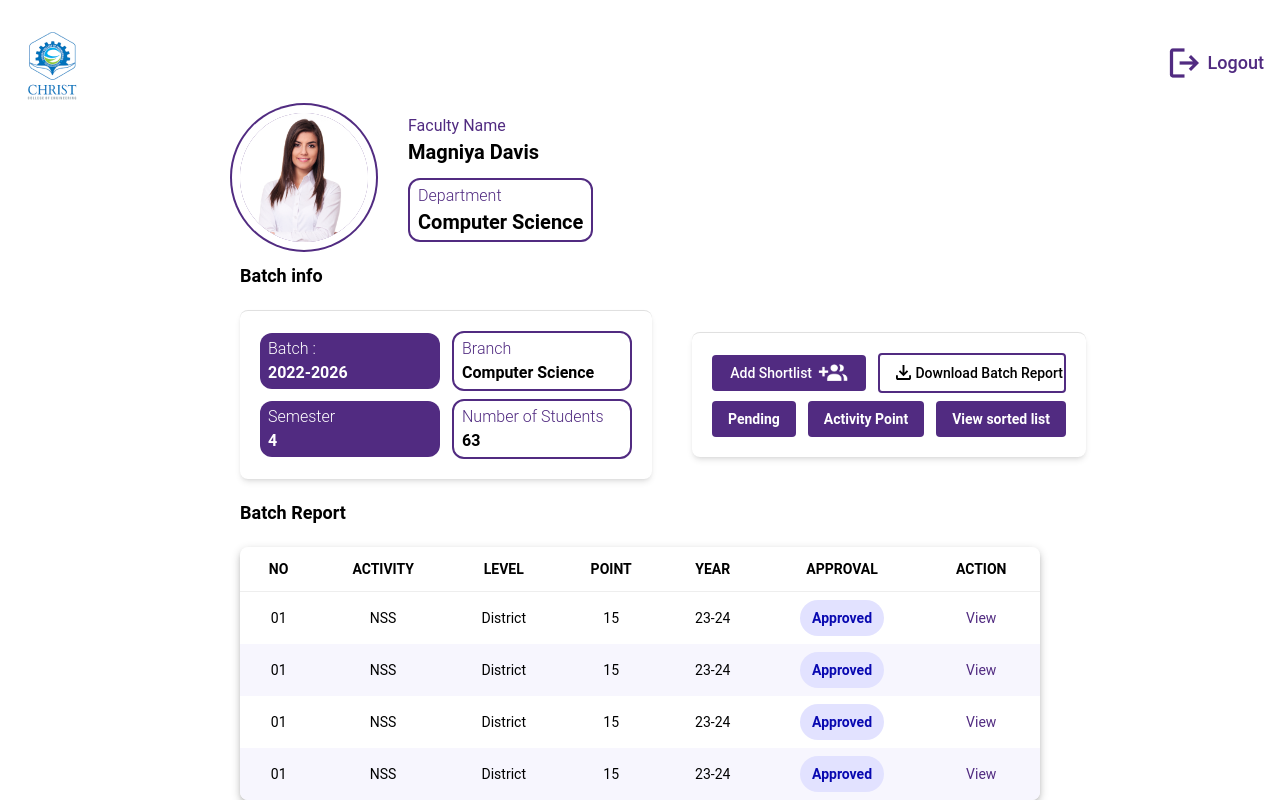
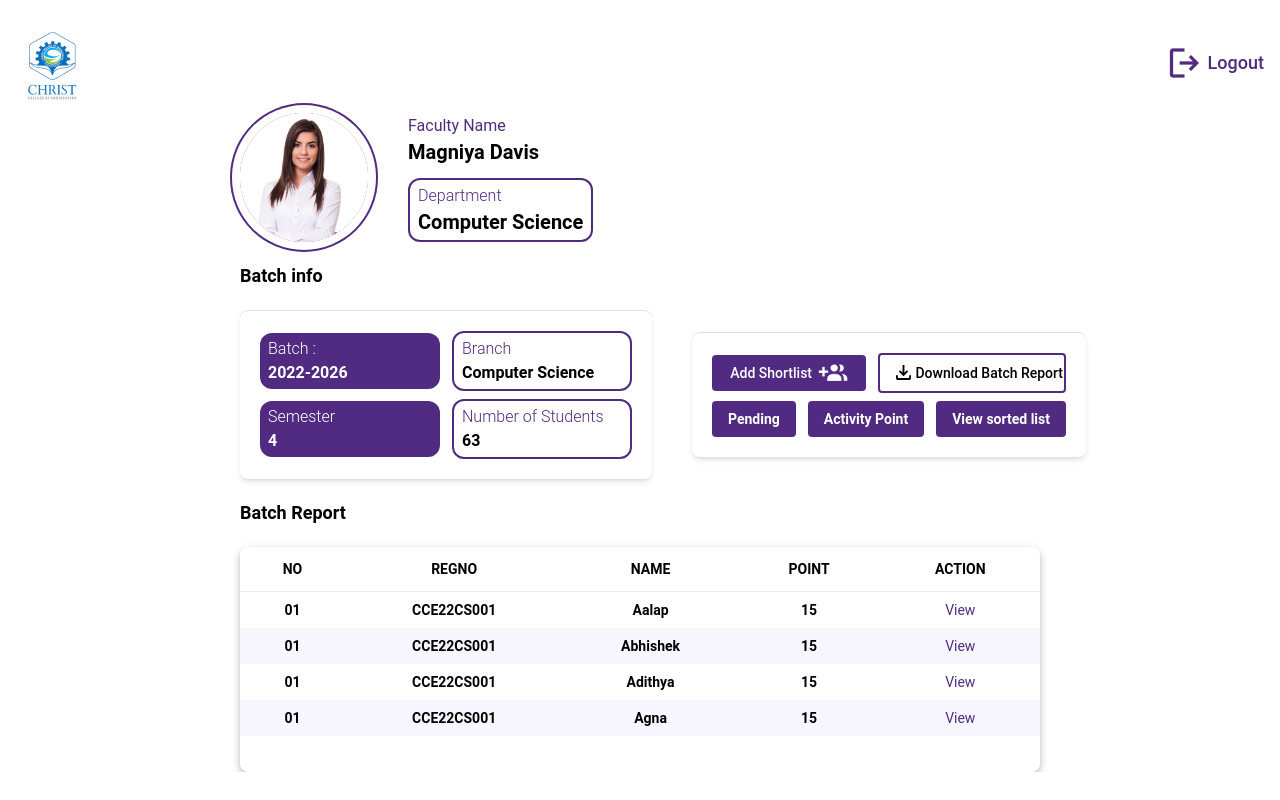
Before and after one commit to AlfrinP/client, a React (Vite) app: page / in a window 1280 px wide. Shown: the part 1383-2183 px from the top of the page. After the commit the page ends 2155 px from the top, so only its background shows below. Built offline with nearby package versions, Linux system fonts and the light colour scheme.

Commit message:
made changes in faculty,created TableFacultyt

```diff
--- a/src/components/Dashboard/DatePicker.jsx
+++ b/src/components/Dashboard/DatePicker.jsx
@@ -37,7 +37,7 @@ const DatePicker = () => {
       <img
         src={Clear}
         alt="clear"
-        className="w-5 ml-2 cursor-pointer"
+        className="w-4 ml-2 cursor-pointer absolute mr-2 right-0"
         onClick={handleClearClick}
       />
     </div>
--- a/src/components/Dashboard/Faculty.jsx
+++ b/src/components/Dashboard/Faculty.jsx
@@ -2,7 +2,7 @@ import React from "react";
 import faculty from "../../assets/Dashboard/Faculty/faculty.png";
 import short from "../../assets/General/short.png";
 import arrow_down from "../../assets/General/arrow_down.svg";
-import Table from "./tables/Table";
+import TableFaculty from "./tables/TableFaculty";
 import Navbar from "../Navbar";
 
 function Faculty() {
@@ -81,7 +81,7 @@ function Faculty() {
         </div>
         <div className="font-bold text-lg w-full text-start">Batch Report</div>
         <div className="w-full center shadow-[0_3px_10px_rgb(0,0,0,0.2)] text-black rounded-lg">
-          <Table />
+          <TableFaculty />
         </div>
       </div>
     </div>
--- a/src/components/Dashboard/ViewCertificate.jsx
+++ b/src/components/Dashboard/ViewCertificate.jsx
@@ -78,7 +78,7 @@ const ViewCertificate = ({ isOpen, handleOpen }) => {
           </div>
           <div>
             <div className="flex flex-row center gap-2">
-              <Button onClick={handleOpenPrint} className="flex flex-row bg-green-100 w-fit p-1 px-2 rounded-md text-lowercase capitalize" style={{color:'#076F2C'}}>
+              <Button onClick={handleOpenPrint} className="flex flex-row bg-green-100 w-fit p-1 px-4 rounded-md text-lowercase capitalize" style={{color:'#076F2C'}}>
                 <img src={Download} alt="download" className=" w-[19px]" />
                 Download
               </Button>
@@ -87,7 +87,7 @@ const ViewCertificate = ({ isOpen, handleOpen }) => {
                 Edit
               </Button>
               <Button className="flex flex-row bg-red-200 w-fit p-1 px-4 rounded-md text-lowercase capitalize" style={{color:'#FF3333'}}>
-                <img src={Delete} alt="clear" />
+                <img src={Delete} alt="delete" />
                 Delete
               </Button>
             </div>
--- a/src/components/Dashboard/tables/Table2.jsx
+++ b/src/components/Dashboard/tables/Table2.jsx
@@ -1,9 +1,6 @@
 import React from "react";
-import ViewCertificate from "../ViewCertificate";
 
 function Table2() {
-  const [openViewCertificate, setOpenViewCertificate] = React.useState(false);
-  const handleOpenViewCertificate = () => setOpenViewCertificate(!openViewCertificate);
 
   const data = [
     {
@@ -37,10 +34,6 @@ function Table2() {
   ];
   return (
     <div className="relative overflow-x-auto shadow-md sm:rounded-lg w-full h-full">
-      <ViewCertificate
-        isOpen={openViewCertificate}
-        handleOpen={handleOpenViewCertificate}
-      />
       <table className="w-full text-sm text-left rtl:text-right text-black">
         <thead className="text-black uppercase bg-gray-5 border-b text-sm">
           <tr>
--- /dev/null
+++ b/src/components/Dashboard/tables/TableFaculty.jsx
@@ -0,0 +1,90 @@
+import React from "react";
+import ViewCertificate from "../ViewCertificate";
+import TableFaculty2 from "./TableFaculty2"
+
+function TableFaculty({ isOpen, handleOpen }) {
+  const [openViewCertificate, setOpenViewCertificate] = React.useState(false);
+  const handleOpenViewCertificate = () => setOpenViewCertificate(!openViewCertificate);
+
+  const [openTable, setOpenTable] = React.useState(false);
+  const handleOpenTable = () => setOpenTable(!openTable);
+
+  const data = [
+    {
+      no: "01",
+      regno: "CCE22CS001",
+      name: "Aalap",
+      point: "15",
+    },
+    {
+      no: "01",
+      regno: "CCE22CS001",
+      name: "Abhishek",
+      point: "15",
+    },
+    {
+      no: "01",
+      regno: "CCE22CS001",
+      name: "Adithya",
+      point: "15",
+    },
+    {
+      no: "01",
+      regno: "CCE22CS001",
+      name: "Agna",
+      point: "15",
+    },
+  ];
+  return (
+    <div className="relative overflow-x-auto shadow-md sm:rounded-lg w-full h-full hover:filter hover:brightness-50 transition cursor-pointer">
+      <ViewCertificate
+        isOpen={openViewCertificate}
+        handleOpen={handleOpenViewCertificate}
+      />
+      <TableFaculty2
+        isOpen={openTable}
+        handleOpen={handleOpenTable}
+      />
+      <table className="w-full text-sm text-left rtl:text-right text-black ">
+        <thead className="text-black uppercase bg-gray-5 border-b text-sm ">
+          <tr>
+            <th scope="col" className="px-5 py-3 text-center ">
+              No
+            </th>
+            <th scope="col" className="px-5 py-3 text-center">
+              Regno
+            </th>
+            <th scope="col" className="px-5 py-3 text-center">
+              Name
+            </th>
+            <th scope="col" className="px-5 py-3 text-center">
+              Point
+            </th>
+            <th scope="col" className="px-5 py-3 text-center">
+              action
+            </th>
+          </tr>
+        </thead>
+        <tbody className="text-black text-md">
+          {data.map((item, index) => (
+            <tr
+              key={index}
+              className="odd:bg-white even:bg-[#F7F6FE] "
+            >
+              <td className="px-5 py-2 text-center font-semibold text-black">{item.no}</td>
+              <td className="px-5 py-2 text-center font-semibold text-black">{item.regno}</td>
+              <td className="px-5 py-2 text-center font-semibold text-black">{item.name}</td>
+              <td className="px-5 py-2 text-center font-semibold text-black">{item.point}</td>
+              <td className="px-5 py-2 text-center  text-[#512B81] hover:underline cursor-pointer">
+                <a onClick={handleOpenViewCertificate} href="#">View</a>
+                </td>
+            </tr>
+          ))}
+        </tbody>
+      </table>
+      <button onClick={handleOpenTable}>Show More...</button>
+    </div>
+  );
+}
+
+export default TableFaculty;
--- /dev/null
+++ b/src/components/Dashboard/tables/TableFaculty2.jsx
@@ -0,0 +1,113 @@
+import React from "react";
+import ViewCertificate from "../ViewCertificate";
+import {
+  Select,
+  Option,
+  Dialog,
+  DialogBody,
+  DialogHeader,
+} from "@material-tailwind/react";
+
+function TableFaculty({ isOpen, handleOpen }) {
+  const [openViewCertificate, setOpenViewCertificate] = React.useState(false);
+  const handleOpenViewCertificate = () => setOpenViewCertificate(!openViewCertificate);
+
+  const data = [
+    {
+      no: "01",
+      regno: "CCE22CS001",
+      name: "Aalap",
+      point: "15",
+    },
+    {
+      no: "01",
+      regno: "CCE22CS001",
+      name: "Abhishek",
+      point: "15",
+    },
+    {
+      no: "01",
+      regno: "CCE22CS001",
+      name: "Adithya",
+      point: "15",
+    },
+    {
+      no: "01",
+      regno: "CCE22CS001",
+      name: "Agna",
+      point: "15",
+    },
+    {
+      no: "01",
+      regno: "CCE22CS001",
+      name: "Aissac",
+      point: "15",
+    },
+    {
+      no: "01",
+      regno: "CCE22CS001",
+      name: "Aiswarya",
+      point: "15",
+    },
+  ];
+  return (
+    <Dialog size="xl" open={isOpen} handler={handleOpen} className="relative overflow-x-auto shadow-md sm:rounded-lg w-full h-full">
+      <svg
+        xmlns="http://www.w3.org/2000/svg"
+        viewBox="0 0 24 24"
+        fill="currentColor"
+        className="mr-3 h-5 w-5 float-right"
+        onClick={handleOpen}
+      >
+        <path
+          fillRule="evenodd"
+          d="M5.47 5.47a.75.75 0 011.06 0L12 10.94l5.47-5.47a.75.75 0 111.06 1.06L13.06 12l5.47 5.47a.75.75 0 11-1.06 1.06L12 13.06l-5.47 5.47a.75.75 0 01-1.06-1.06L10.94 12 5.47 6.53a.75.75 0 010-1.06z"
+          clipRule="evenodd"
+        />
+      </svg>
+      <ViewCertificate
+        isOpen={openViewCertificate}
+        handleOpen={handleOpenViewCertificate}
+      />
+      <table className="w-full text-sm text-left rtl:text-right text-black ">
+        <thead className="text-black uppercase bg-gray-5 border-b text-sm ">
+          <tr>
+            <th scope="col" className="px-5 py-3 text-center ">
+              No
+            </th>
+            <th scope="col" className="px-5 py-3 text-center">
+              Regno
+            </th>
+            <th scope="col" className="px-5 py-3 text-center">
+              Name
+            </th>
+            <th scope="col" className="px-5 py-3 text-center">
+              Point
+            </th>
+            <th scope="col" className="px-5 py-3 text-center">
+              action
+            </th>
+          </tr>
+        </thead>
+        <tbody className="text-black text-md">
+          {data.map((item, index) => (
+            <tr
+              key={index}
+              className="odd:bg-white even:bg-[#F7F6FE] "
+            >
+              <td className="px-5 py-2 text-center font-semibold text-black">{item.no}</td>
+              <td className="px-5 py-2 text-center font-semibold text-black">{item.regno}</td>
+              <td className="px-5 py-2 text-center font-semibold text-black">{item.name}</td>
+              <td className="px-5 py-2 text-center font-semibold text-black">{item.point}</td>
+              <td className="px-5 py-2 text-center  text-[#512B81] hover:underline cursor-pointer">
+                <a onClick={handleOpenViewCertificate} href="#">View</a>
+                </td>
+            </tr>
+          ))}
+        </tbody>
+      </table>
+    </Dialog>
+  );
+}
+
+export default TableFaculty;
```
